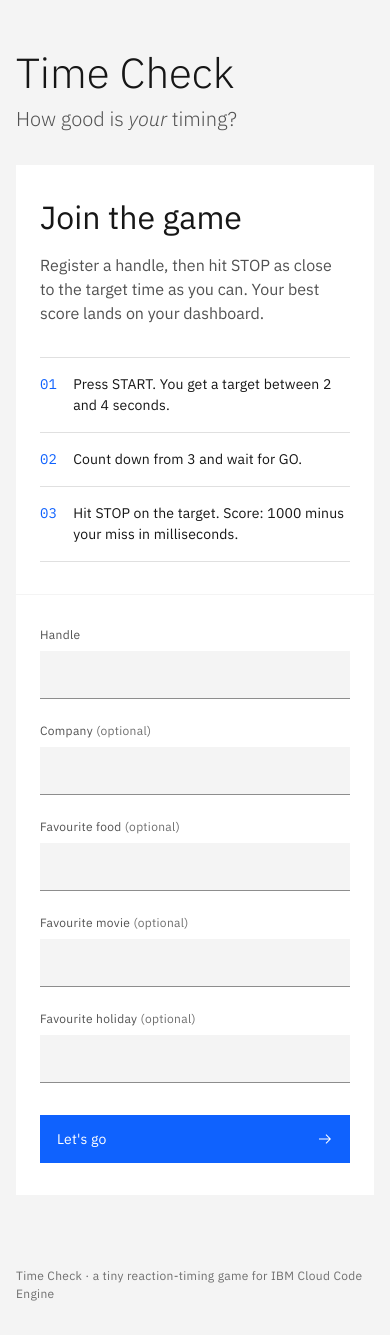
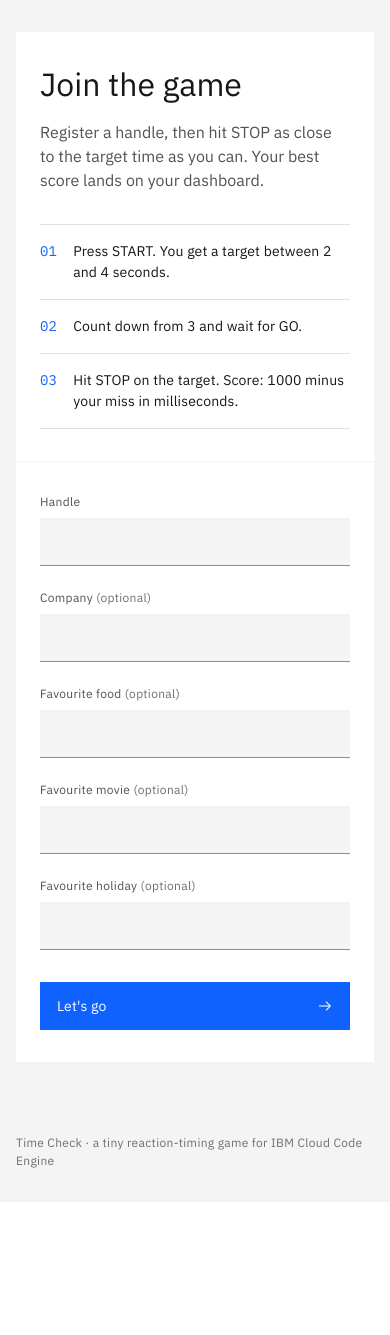
Before and after one commit to p55mac2/pulse-lab, a Flask app: page / in a window 390 px wide. Shown: the part 48-1383 px from the top of the page. After the commit the page ends 1216 px from the top, so only its background shows below. Run offline with Flask 3, Linux system fonts and the light colour scheme; some libraries are stand-ins or nearby versions.

Commit message:
Widen the game layout; move recent attempts beside the arena
Drop the page heading and tagline (the header carries the name). On
wide screens the arena sits left with stats and recent attempts on the
right; tablets put stats and recent attempts side by side under it.

```diff
--- a/src/templates/index.html
+++ b/src/templates/index.html
@@ -66,14 +66,11 @@
   .shell__name:focus-visible { outline: 2px solid #ffffff; outline-offset: -2px; }
   .shell__meta { font-size: 0.75rem; letter-spacing: 0.32px; color: var(--g100-text-secondary); }
 
-  .page { width: 100%; max-width: 66rem; margin: 0 auto; padding: 0 1rem; flex: 1; }
-
-  .hero { padding: 3rem 0 2rem; }
-  .hero h1 {
-    font-weight: 300; font-size: clamp(2.625rem, 6vw, 3.75rem);
-    line-height: 1.17; letter-spacing: 0;
+  .page { width: 100%; max-width: 82rem; margin: 0 auto; padding: 2rem 1rem 0; flex: 1; }
+  .sr-only {
+    position: absolute; width: 1px; height: 1px; overflow: hidden;
+    clip: rect(0 0 0 0); white-space: nowrap;
   }
-  .tagline { font-size: 1.25rem; font-weight: 300; line-height: 1.4; color: var(--text-secondary); margin-top: 0.5rem; }
 
   /* Inline notifications (low contrast) */
   .notification {
@@ -139,7 +136,7 @@
 
   /* Game arena (g100) */
   #arena {
-    position: relative; overflow: hidden;
+    position: relative; overflow: hidden; display: flex; flex-direction: column;
     background: var(--g100-background); color: var(--g100-text-primary);
     padding: 1.5rem 1.5rem 3.5rem; text-align: center;
   }
@@ -153,11 +150,11 @@
   .who strong { color: var(--g100-text-primary); font-weight: 600; }
   #big {
     font-family: var(--mono); font-weight: 300; font-size: clamp(4rem, 13vw, 7.5rem);
-    line-height: 1; letter-spacing: -0.02em; min-height: 11rem;
-    display: flex; align-items: center; justify-content: center; margin-top: 1rem;
+    line-height: 1; letter-spacing: -0.02em; min-height: 11rem; padding-top: 1rem;
+    display: flex; align-items: center; justify-content: center; margin-top: auto;
   }
   #instruction { color: var(--g100-text-secondary); min-height: 3rem; max-width: 30rem; margin: 0 auto; text-wrap: balance; }
-  .controls { min-height: 5.5rem; padding-top: 1.5rem; }
+  .controls { min-height: 5.5rem; padding-top: 1.5rem; margin-bottom: auto; }
   #arena button { min-width: 16rem; min-height: 4rem; font-size: 1rem; }
   #arena button:focus-visible {
     border-color: #ffffff;
@@ -188,22 +185,32 @@
   .empty { font-size: 0.875rem; letter-spacing: 0.16px; color: var(--text-secondary); padding: 1.5rem 1rem; background: var(--background); }
 
   footer {
-    max-width: 66rem; width: 100%; margin: 0 auto; padding: 1.5rem 1rem 2rem;
+    max-width: 82rem; width: 100%; margin: 0 auto; padding: 1.5rem 1rem 2rem;
     font-size: 0.75rem; letter-spacing: 0.32px; color: var(--text-helper);
   }
+
+  /* Game layout: stacked on phones, stats + recent side by side on tablets,
+     arena left with stats and recent attempts on the right on wide screens */
+  .game { grid-template-areas: "arena" "stats" "recent"; }
+  #arena { grid-area: arena; }
+  .stats { grid-area: stats; }
+  .recent { grid-area: recent; }
 
   @media (min-width: 42rem) {
     .shell { padding: 0 1rem 0 1rem; }
     .page, footer { padding-left: 2rem; padding-right: 2rem; }
     .tile { padding: 2rem; }
     #arena { padding: 2rem 2rem 4rem; }
+    .game { grid-template-columns: 1fr 1fr; grid-template-areas: "arena arena" "stats recent"; }
   }
   @media (min-width: 66rem) {
-    .hero { padding: 4rem 0 2.5rem; }
     .join { grid-template-columns: 1fr 1fr; }
     .join .intro { padding-right: 2rem; }
-    .game { grid-template-columns: 2fr 1fr; }
-    .game .recent { grid-column: 1 / -1; }
+    .game {
+      grid-template-columns: minmax(0, 3fr) minmax(0, 2fr);
+      grid-template-rows: auto 1fr;
+      grid-template-areas: "arena stats" "arena recent";
+    }
   }
 </style>
 </head>
@@ -214,10 +221,7 @@
   </header>
 
   <main class="page">
-    <section class="hero">
-      <h1>Time Check</h1>
-      <p class="tagline">How good is <em>your</em> timing?</p>
-    </section>
+    <h1 class="sr-only">Time Check</h1>
 
     {% if save_error %}
     <div class="notification notification--error" role="alert">
```
